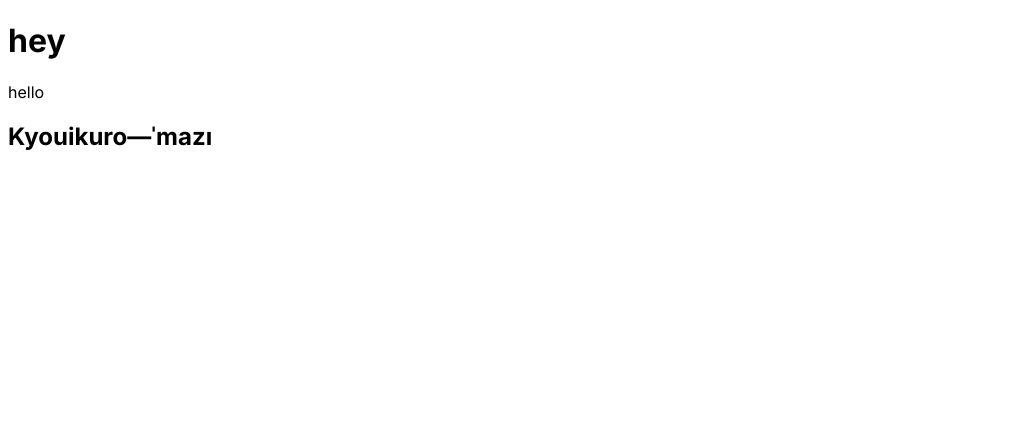
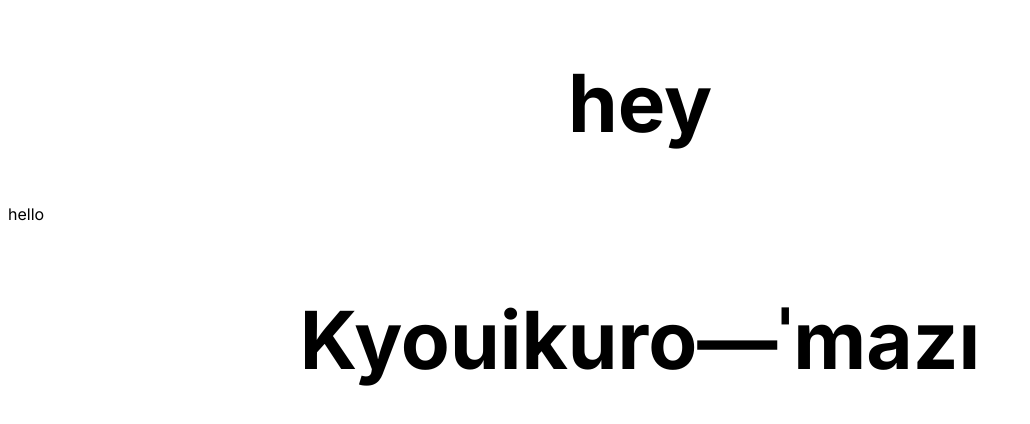
Before and after one commit to NihongoTopics/NihongoTopics.github.io, a plain HTML site: page index.html in a window 1280 px wide. Shown: the whole page, without its empty margins (0-1030 px from the left). Drawn offline with Linux system fonts and the light colour scheme.

Commit message:
Update default.css

```diff
--- a/default.css
+++ b/default.css
@@ -1,8 +1,13 @@
 @import url('https://fonts.googleapis.com/css2?family=Inter:wght@100;200;300;400;500;600;700;800;900&display=swap');
-
+body {
+    font-family: 'Inter', sans-serif;
+    background-color: #f0f0f0
+    color: #171546
+}
 h1, h2, h3, h4, h5, h6{
-    font-family: 'Inter', sans-serif;
+    text-align: center;
+    font-size: 500%
 }
 p{
-    font-family: 'Inter', sans-serif;
+
 }
```
